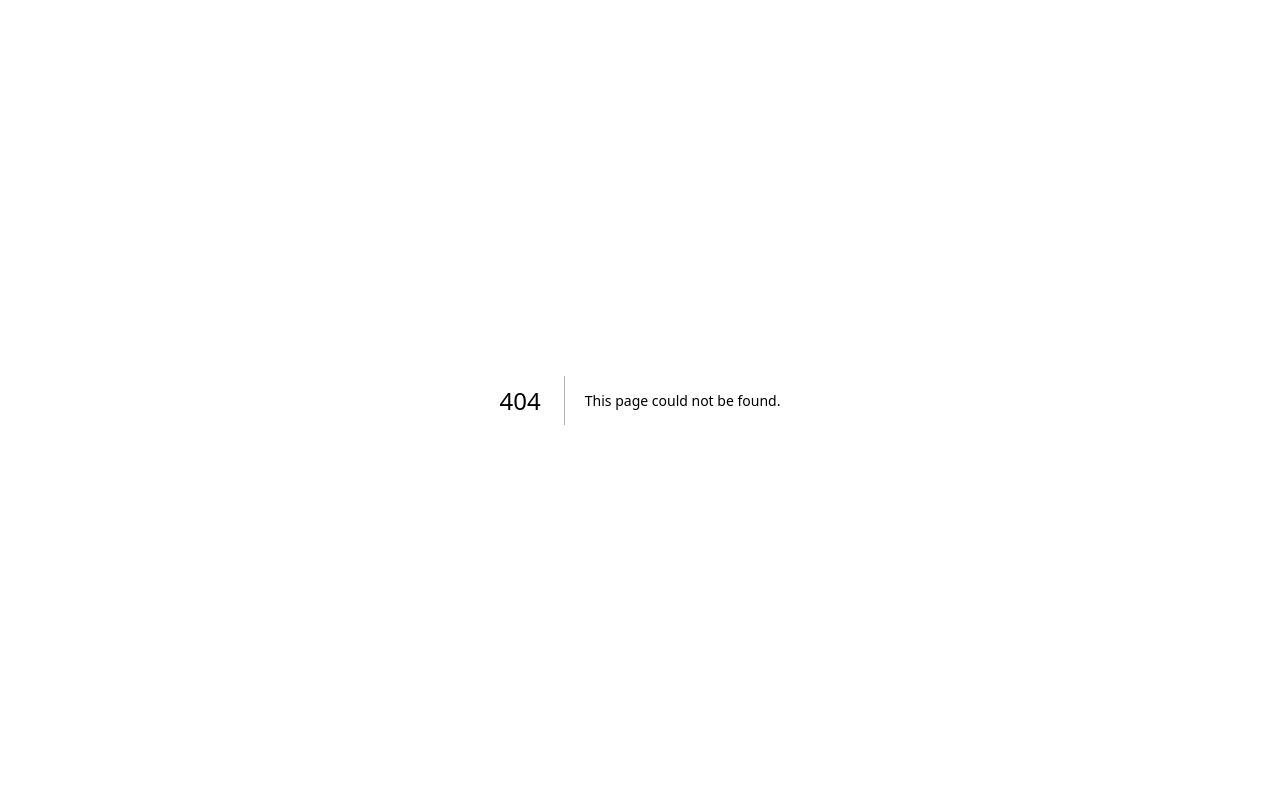
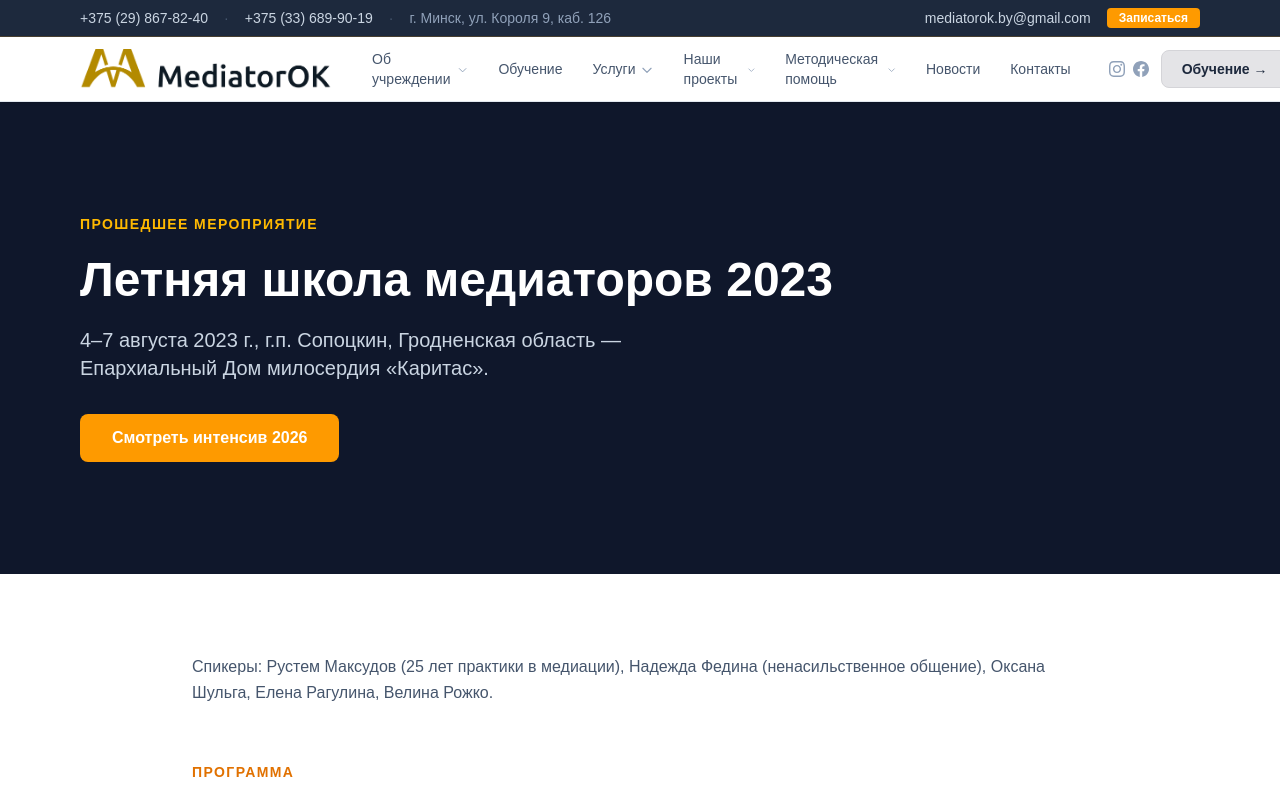
Before and after one commit to ZedMalatesta/newMediatorSite, a Next.js app: page /summerschool in a window 1280 px wide. Before the commit this address had no page. Shown: the top 798 px of the page. Built offline with nearby package versions, Linux system fonts and the light colour scheme.

Commit message:
feat: add summer school 2023 archive page

```diff
--- /dev/null
+++ b/app/summerschool/page.tsx
@@ -0,0 +1,55 @@
+import type { Metadata } from "next";
+import TopBar from "@layout/TopBar";
+import Navbar from "@layout/Navbar";
+import Footer from "@layout/Footer";
+import { EventHero } from "@sections/EventHero/EventHero";
+import { EventDetails } from "@sections/EventDetails/EventDetails";
+
+export const metadata: Metadata = {
+  title: "Летняя школа медиаторов 2023 | МедиаторОк Проф",
+  description:
+    "Архив Летней школы медиаторов 2023: 4–7 августа, г.п. Сопоцкин, Гродненская область. Спикеры, программа, итоги.",
+};
+
+export default function SummerSchool2023Page() {
+  return (
+    <div className="min-h-screen bg-white">
+      <TopBar />
+      <Navbar />
+      <main>
+        <EventHero
+          eyebrow="Прошедшее мероприятие"
+          title="Летняя школа медиаторов 2023"
+          subtitle="4–7 августа 2023 г., г.п. Сопоцкин, Гродненская область — Епархиальный Дом милосердия «Каритас»."
+          ctaLabel="Смотреть интенсив 2026"
+          ctaHref="/summerintensive2026"
+        />
+        <EventDetails
+          description={[
+            "Спикеры: Рустем Максудов (25 лет практики в медиации), Надежда Федина (ненасильственное общение), Оксана Шульга, Елена Рагулина, Велина Рожко.",
+          ]}
+          groups={[
+            {
+              heading: "Темы школы",
+              items: [
+                "Работа с эмоциями в медиации",
+                "Ненасильственное общение",
+                "Модели семейной коммуникации",
+                "Личный бренд медиатора",
+              ],
+            },
+            {
+              heading: "Стоимость (для справки)",
+              items: [
+                "Участие: 400–450 BYN / 15 000 RUB",
+                "Полный пакет с проживанием: 615 BYN",
+                "Онлайн-участие: 300 BYN",
+              ],
+            },
+          ]}
+        />
+      </main>
+      <Footer />
+    </div>
+  );
+}
```
